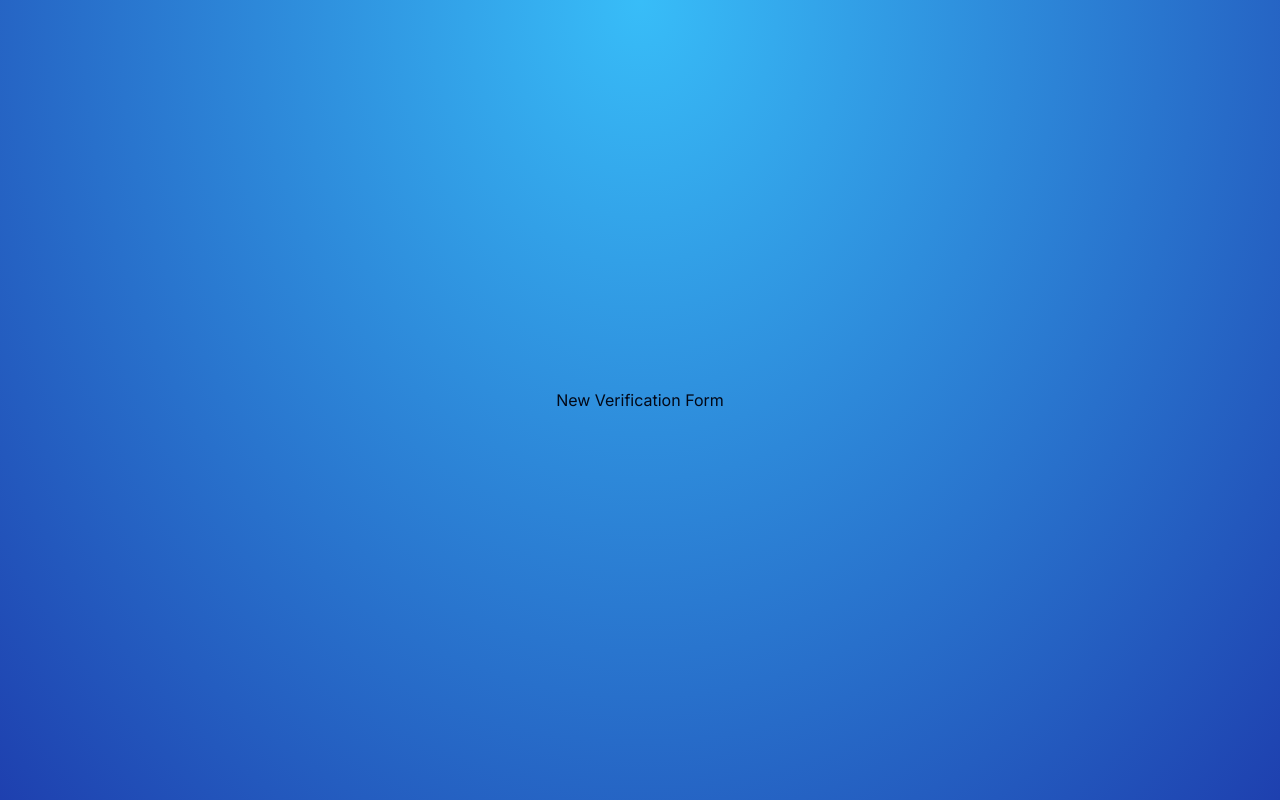
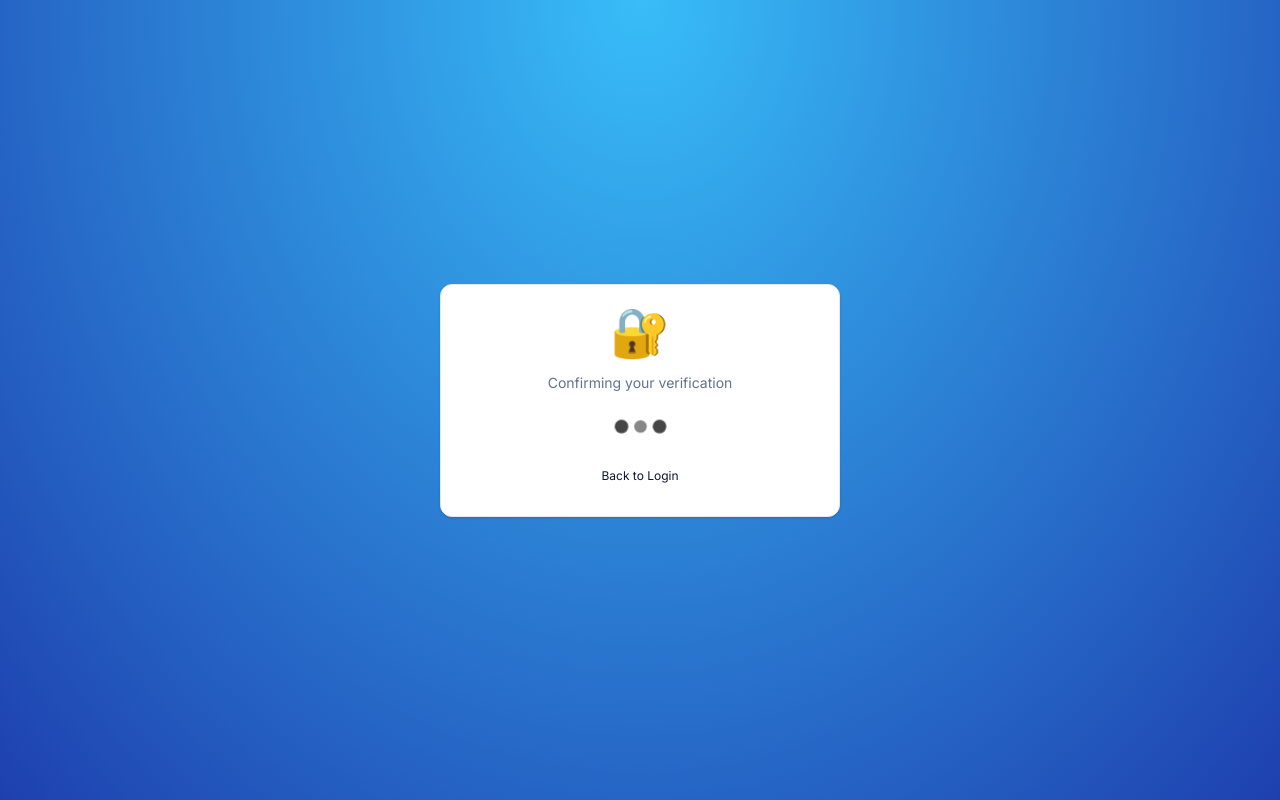
Before and after one commit to JayOnojah/next-auth, a Next.js app: page /auth/new-verification in a window 1280 px wide. Built offline with nearby package versions, Linux system fonts and the light colour scheme.

Commit message:
New oVerification Form Completion

```diff
--- a/components/auth/new-verification-form.tsx
+++ b/components/auth/new-verification-form.tsx
@@ -1,5 +1,33 @@
 'use client';
 
+import { useCallback, useEffect } from 'react';
+import { BeatLoader } from 'react-spinners';
+import { useSearchParams } from 'next/navigation';
+
+import { CardWrapper } from '@/components/auth/card-wrapper';
+
 export const NewVerificationForm = () => {
-  return <div>New Verification Form</div>;
+  const searchParams = useSearchParams();
+
+  const token = searchParams.get('token');
+
+  const onSubmit = useCallback(() => {
+    console.log(token);
+  }, [token]);
+
+  useEffect(() => {
+    onSubmit();
+  }, [onSubmit]);
+
+  return (
+    <CardWrapper
+      headerLabel="Confirming your verification"
+      backButtonLabel="Back to Login"
+      backButtonHref="/auth/login"
+    >
+      <div className="flex items-center w-full justify-center">
+        <BeatLoader />
+      </div>
+    </CardWrapper>
+  );
 };
--- a/package.json
+++ b/package.json
@@ -25,6 +25,7 @@
     "react-dom": "^18",
     "react-hook-form": "^7.51.4",
     "react-icons": "^5.2.1",
+    "react-spinners": "^0.13.8",
     "resend": "^3.2.0",
     "tailwind-merge": "^2.2.1",
     "tailwindcss-animate": "^1.0.7",
```
Also changed, not shown: actions/new-verification.ts (added), 1 other file (tests, documents, lock files or other folders).
